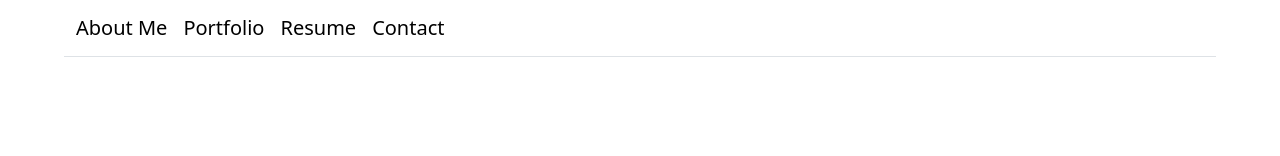
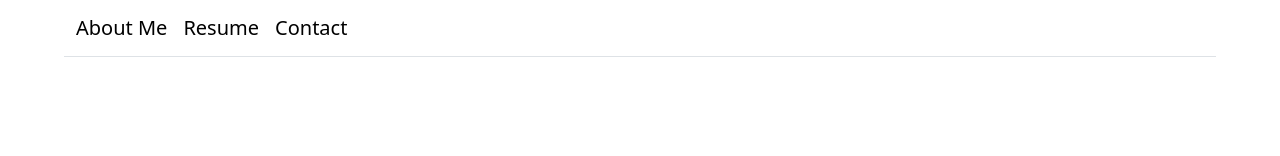
Before and after one commit to joannahulek/joannahulek.github.io, a React (Create React App) app: page / in a window 1280 px wide. Shown: the top 156 px of the page. Built offline with nearby package versions, Linux system fonts and the light colour scheme; the HTML template or start-up script is replaced by a standard one.

Commit message:
app and navigation updated, document added

```diff
--- a/src/App.tsx
+++ b/src/App.tsx
@@ -1,4 +1,3 @@
-import React from 'react';
 import './styles/App.css';
 import Navbar from "./components/Navbar";
 import Footer from "./components/Footer";
@@ -10,7 +9,7 @@ import Hero from "./components/Hero";
 import content from "./components/content/content.json"
 import resume from "./components/content/CV.json"
 import links from "./components/content/links.json"
-import CV2 from './components/v2_CV/CV2';
+import CV2 from './components/CV2/CV2';
 
 function App() {
   return (
@@ -20,11 +19,15 @@ function App() {
               summary={content.summary}
               links={links.main}/>
           <section id="bio"><AboutMe bio={content.bio} links={links.main}/></section>
+                 {/*
           <section id="portfolio">{Portfolio()}</section>
-
+                */}
           <section id="cv">
             {CV2()}
-            <Resume work={resume.work} education={resume.education} /></section>
+                 {/*
+            <Resume work={resume.work} education={resume.education} />
+                  */}
+        </section>
           <section id="contact"><Contact/></section>
           {Footer()}
       </div>
--- a/src/components/Navbar.tsx
+++ b/src/components/Navbar.tsx
@@ -3,7 +3,7 @@ function NavElements() {
         <div className="collapse navbar-collapse" id="navbarTogglerElements">
             <ul className="navbar-nav me-auto">
                 <a className="navbar-brand" href="#bio">About Me</a>
-                <a className="navbar-brand" href="#portfolio">Portfolio</a>
+                {/* <a className="navbar-brand" href="#portfolio">Portfolio</a> */}
                 <a className="navbar-brand" href="#cv">Resume</a>
                 <a className="navbar-brand" href="#contact">Contact</a>
             </ul>
```
Also changed, not shown: 1 other file (tests, documents, lock files or other folders).
